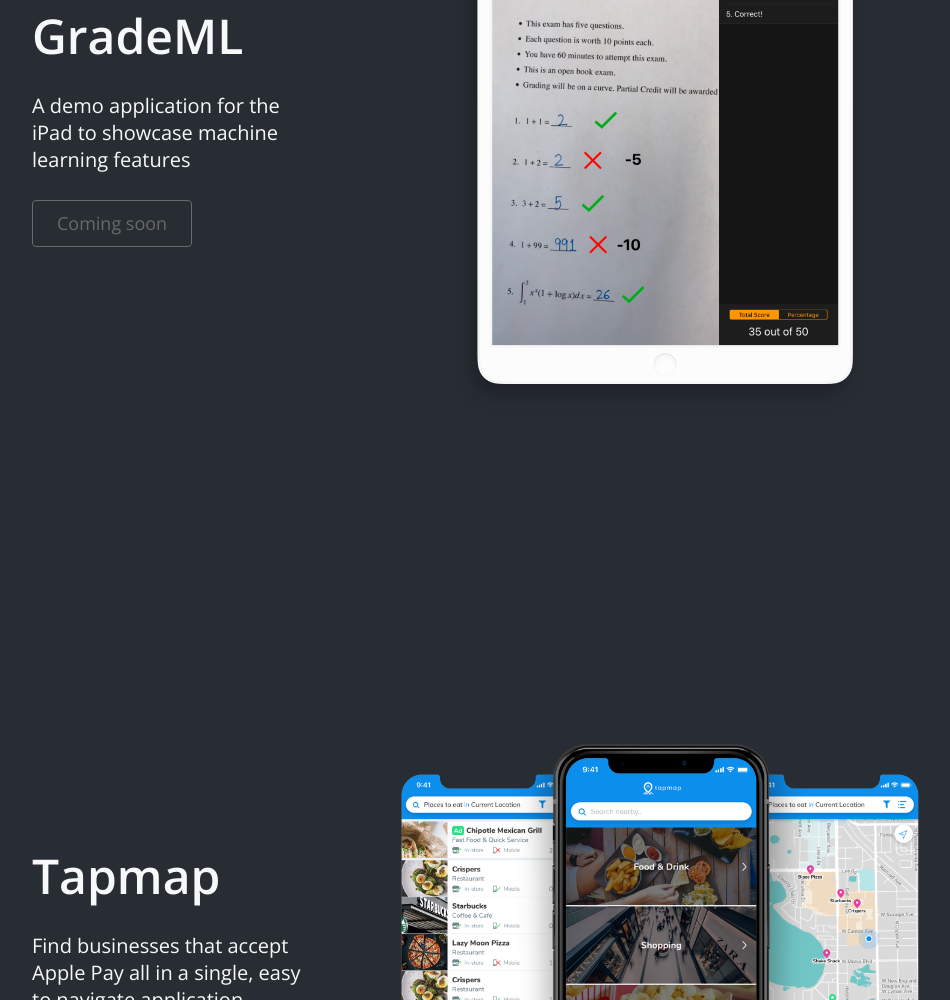
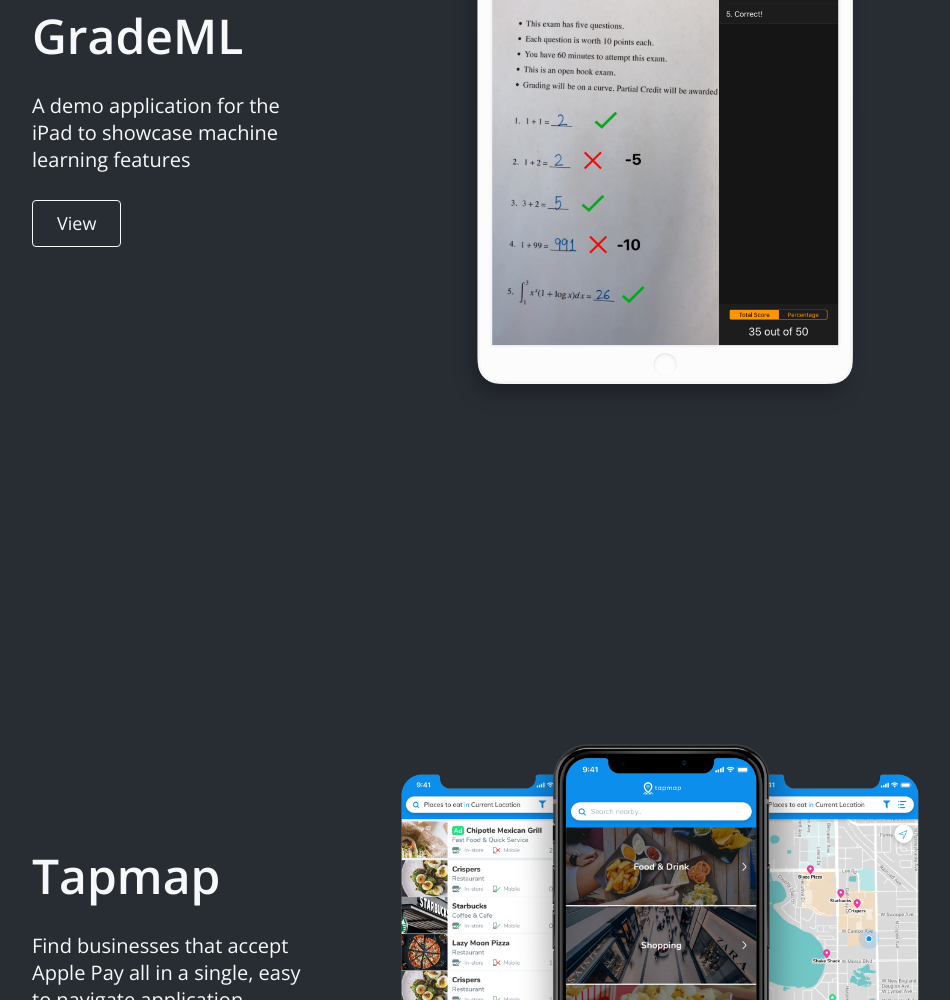
Before and after one commit to rrwinterstein/portfolio-site, a Gatsby site: page / in a window 1280 px wide. Shown: the part 2800-3800 px from the top of the page, without its empty margins (160-1110 px from the left). Built offline with nearby package versions, Linux system fonts and the light colour scheme; Gatsby itself is replaced by a stand-in of ours.

Commit message:
Adds GradeML case study

```diff
--- a/src/components/work.js
+++ b/src/components/work.js
@@ -195,12 +195,11 @@
           </p>
           <Button
             className="btn"
-            // href="#"
-            // target="_blank"
-            // rel="noopener noreferrer"
-            disabled
+            href="https://medium.com/@rwinterstein/case-study-grademl-for-wwdc-2019-ec0237248b12?sk=8aaf6a1b36e21985171de8dd2c33758a"
+            target="_blank"
+            rel="noopener noreferrer"
           >
-            Coming soon
+            View
           </Button>
         </div>
         <img src={gradeML} alt="GradeML" />
```
